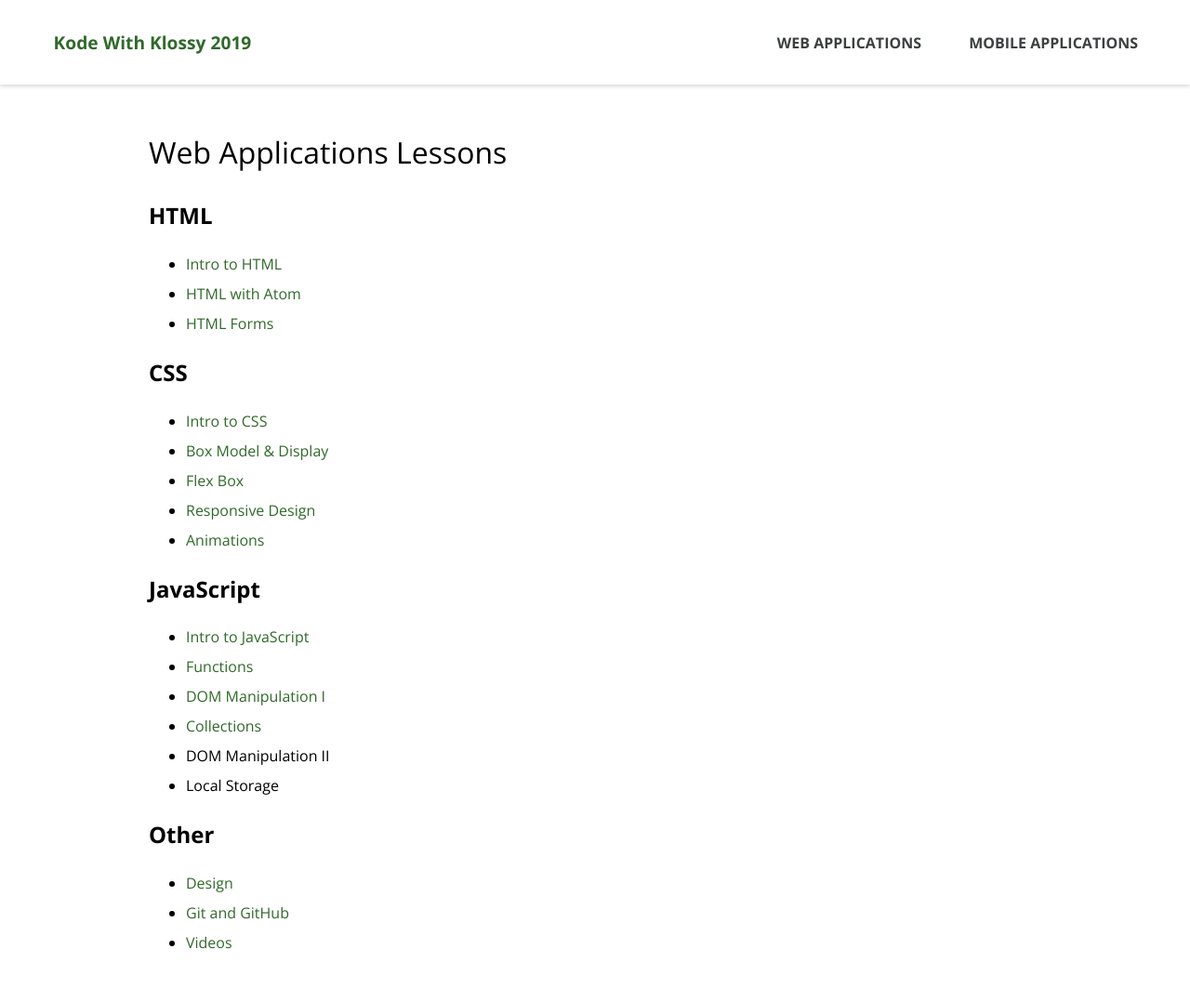
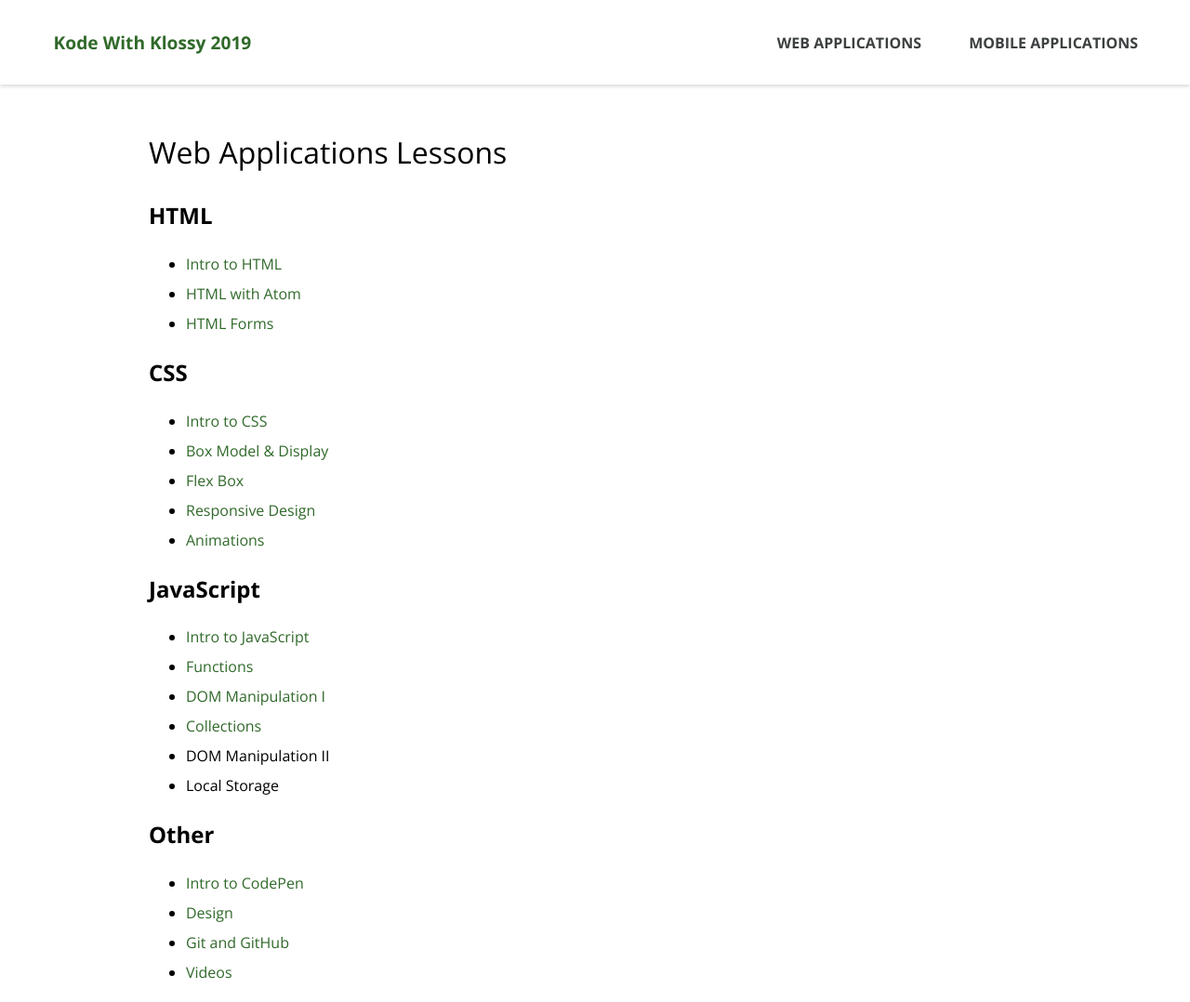
Before and after one commit to ameseee/kwk-curriculum-site, a Jekyll site: the page built from web-app/lessons/index.md, in a window 1280 px wide. Shown: the top 1078 px of the page at 93% size. Built offline with Jekyll 4.4.1, drawn with Linux system fonts in a browser that asks for light colours; nearby versions of some CDN libraries; grey boxes are pictures that could not be loaded.

Commit message:
Add link for Intro to CodePen lesson

```diff
--- a/web-app/lessons/index.md
+++ b/web-app/lessons/index.md
@@ -23,6 +23,7 @@
 - Local Storage
 
 ## Other
+- [Intro to CodePen]({{ site.url }}/web-app/lessons/intro-codepen)
 - [Design]({{ site.url }}/web-app/lessons/design)
 - [Git and GitHub]({{ site.url }}/web-app/lessons/git-github)
 - [Videos]({{ site.url }}/web-app/lessons/videos)
```
